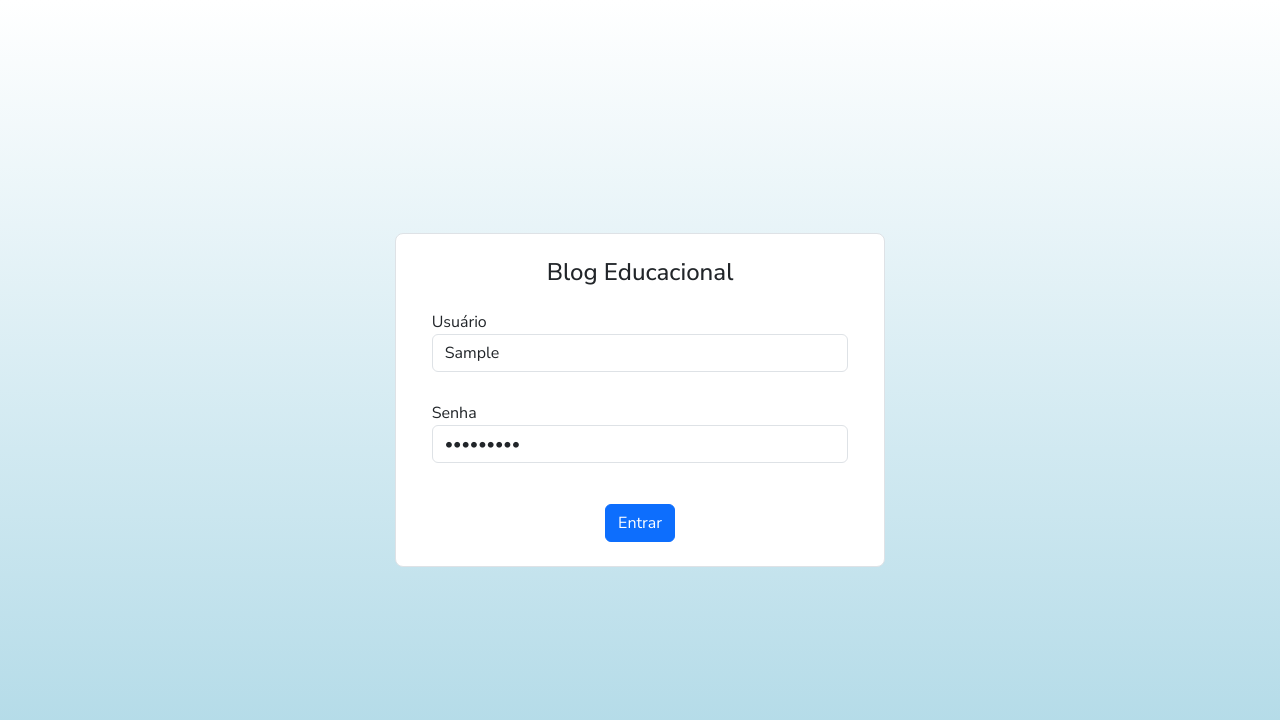
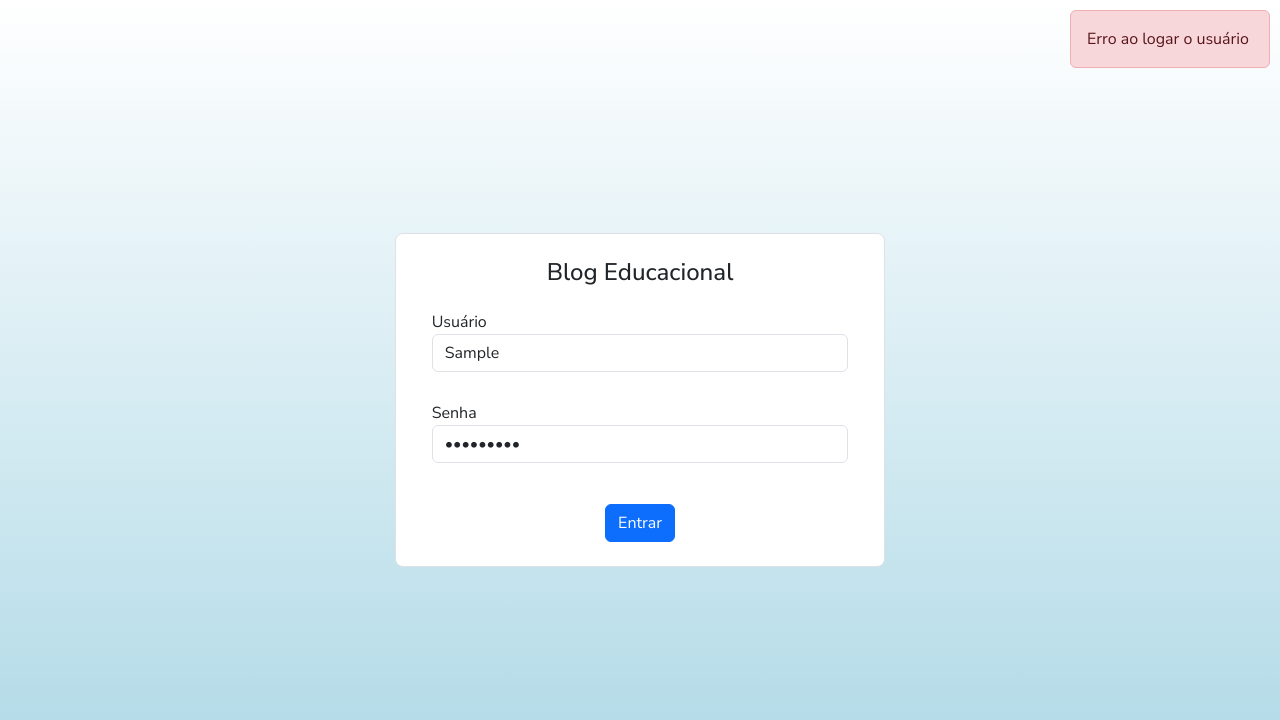
Before and after one commit to rm360962/techchallenge_fase03, a React (Vite) app: page /login in a window 1280 px wide. Both pictures are taken after typing "Sample", "Sample123" into the empty fields and a click on the button "Entrar". Shown: the top 720 px of the page. Built offline with nearby package versions, Linux system fonts and the light colour scheme; no server answers.

Commit message:
Feat: adcionando axios ao projeto, alertas e requisição para logar o usuário

```diff
--- a/package.json
+++ b/package.json
@@ -11,6 +11,7 @@
   },
   "dependencies": {
     "@tailwindcss/vite": "^4.1.12",
+    "axios": "^1.11.0",
     "bootstrap": "^5.3.7",
     "react": "^19.1.1",
     "react-dom": "^19.1.1",
--- a/src/App.tsx
+++ b/src/App.tsx
@@ -1,21 +1,51 @@
 import Login from "./pages/Login.tsx";
 import Home from "./pages/Home.tsx";
+import ProtectedRoute from "./components/ProtectedRoute.tsx";
+import Alert from "./components/Alert.tsx";
 import { BrowserRouter, Routes, Route } from "react-router-dom";
 import { useState } from "react";
-import ProtectedRoute from "./components/ProtectedRoute.tsx";
+import { TAlertProps } from "./types/TAlert.ts";
 
 function App() {
   const [usuarioLogado, setUsuarioLogado] = useState(null);
+  const [alertas, setAlertas] = useState([] as TAlertProps[]);
 
   const style = {
     background: 'linear-gradient(to bottom, white, lightblue)'
   };
 
+  const adcionarAlerta = (alerta: TAlertProps) => {
+    alerta.id = Date.now().toString();
+    setAlertas([
+      ...alertas,
+      alerta
+    ]);
+  };
+
+  const removerAlerta = (alertaRemocao: TAlertProps) => {
+    setAlertas((prevAlertas) => {
+      const indiceAlerta = prevAlertas.findIndex((item) => item.id === alertaRemocao.id);
+      const ultimoIndice = indiceAlerta === prevAlertas.length - 1;
+
+      return ultimoIndice ? [] : prevAlertas;
+    });
+  };
+
   return (
     <div className="container-fluid vh-100" style={style}>
+      <div style={{ position: "absolute", top: 0, right: 0, padding: '10px' }}>
+        {alertas.map((item: TAlertProps, i: number) => {
+          return (
+            <Alert key={item.id} id={item.id} tipo={item.tipo} mensagem={item.mensagem} removerAlerta={removerAlerta} />
+          )
+        })}
+      </div>
       <BrowserRouter>
         <Routes>
-          <Route path="/login" element={<Login />}/>
+          <Route path="/login" element={
+            <Login
+              setUsuarioLogado={setUsuarioLogado}
+              adcionarAlerta={adcionarAlerta} />} />
           <Route path="/" element={
             <ProtectedRoute usuarioLogado={usuarioLogado}>
               <Home />
--- /dev/null
+++ b/src/axios.ts
@@ -0,0 +1,6 @@
+import axios from 'axios';
+
+export const conexaoApi = axios.create({
+    baseURL: 'http://localhost:3030/api',
+    validateStatus: (status) => [200, 400, 401, 422].includes(status),
+});
--- /dev/null
+++ b/src/components/Alert.tsx
@@ -0,0 +1,41 @@
+import { useEffect, useState } from "react";
+import { TAlertProps } from "../types/TAlert";
+
+const Alert = (props: TAlertProps) => {
+    const [visivel, setVisivel] = useState(true);
+    const [opacidade, setOpacidade] = useState(1);
+    const className = `alert alert-${props.tipo}`;
+
+    useEffect(() => {
+        let alertaRemovido = false;
+
+        const alterarOpacidadeTimeout = setTimeout(() => {
+            setOpacidade(0);
+        }, 9400);
+
+        const removerAlertaTimeout = setTimeout(() => {
+            if (!alertaRemovido) {
+                setVisivel(false);
+                props.removerAlerta?.(props);
+                alertaRemovido = true;
+            }
+        }, 10000);
+
+        return () => {
+            clearTimeout(alterarOpacidadeTimeout);
+            clearTimeout(removerAlertaTimeout);
+        }
+    }, []);
+
+    return (
+        <>
+            {visivel && (
+                <div className={className} style={{ minWidth: '200px', opacity: opacidade, transition: 'opacity 0.6s' }} role="alert">
+                    {props.mensagem}
+                </div>
+            )}
+        </>
+    )
+};
+
+export default Alert;
--- a/src/pages/Login.tsx
+++ b/src/pages/Login.tsx
@@ -1,10 +1,15 @@
-import React, { FormEvent, useState } from 'react';
+import { FormEvent, useState } from 'react';
 import Input from '../components/Input.tsx';
 import Button from '../components/Button.tsx';
+import { LoginService } from '../service/login.service.js';
+import { TPageProps } from '../types/TPage.ts';
+import { TipoAlerta } from '../types/TAlert.ts';
+import { useNavigate } from "react-router-dom";
 
-const Login = () => {
+const Login = (props: TPageProps) => {
 	const [usuario, setUsuario] = useState("");
 	const [senha, setSenha] = useState("");
+	const [service, setService] = useState(new LoginService());
 
 	const logarUsuario = async (event: FormEvent) => {
 		event.preventDefault();
@@ -15,6 +20,25 @@ const Login = () => {
 			form.classList.add('was-validated')
 			return;
 		}
+
+		const { erro, usuarioLogado, token } = await service.logarUsuario({
+			usuario,
+			senha
+		});
+
+		if (erro) {
+			props.adcionarAlerta({
+				tipo: TipoAlerta.Erro,
+				mensagem: erro,
+			});
+			return;
+		}
+
+		localStorage.setItem('token', token);
+		props.setUsuarioLogado?.(usuarioLogado);
+
+		const navegador = useNavigate();
+		navegador("/");
 	};
 
 	return (
--- /dev/null
+++ b/src/service/login.service.js
@@ -0,0 +1,40 @@
+import { conexaoApi } from "../axios";
+
+export class LoginService {
+
+    logarUsuario = async (dados) => {
+        const { usuario, senha } = dados;
+        const autenticacaoBase64 = btoa(`${usuario}:${senha}`);
+
+        try {
+            const resposta = await conexaoApi({
+                method: 'get',
+                url: '/usuario/login',
+                headers: {
+                    'Authorization': autenticacaoBase64,
+                },
+            });
+
+            if(resposta.status === 200) {
+                return {
+                    erro: null,
+                    tokenJwt: resposta.data?.token,
+                    usuarioLogado: resposta.data?.usuario,
+                };
+            } else {
+                return {
+                    erro: resposta.data?.mensagem,
+                    tokenJwt: null,
+                    usuarioLogado: null
+                };
+            }
+        } catch (erro) {
+            console.log('Erro ao logar o usuário:', erro);
+            return {
+                erro: 'Erro ao logar o usuário',
+                tokenJwt: null,
+                usuarioLogado: null,
+            };
+        }
+    };
+}
--- /dev/null
+++ b/src/types/TAlert.ts
@@ -0,0 +1,12 @@
+export enum TipoAlerta {
+  Sucesso = "success",
+  Erro = "danger",
+  Info = "info"
+}
+
+export type TAlertProps = {
+  id?: string,
+  tipo: TipoAlerta,
+  mensagem: string,
+  removerAlerta?: Function,
+};
--- /dev/null
+++ b/src/types/TPage.ts
@@ -0,0 +1,5 @@
+export type TPageProps = {
+    usuarioLogado?: any,
+    setUsuarioLogado?: Function,
+    adcionarAlerta: Function,
+};
```
Also changed, not shown: 1 other file (tests, documents, lock files or other folders).
